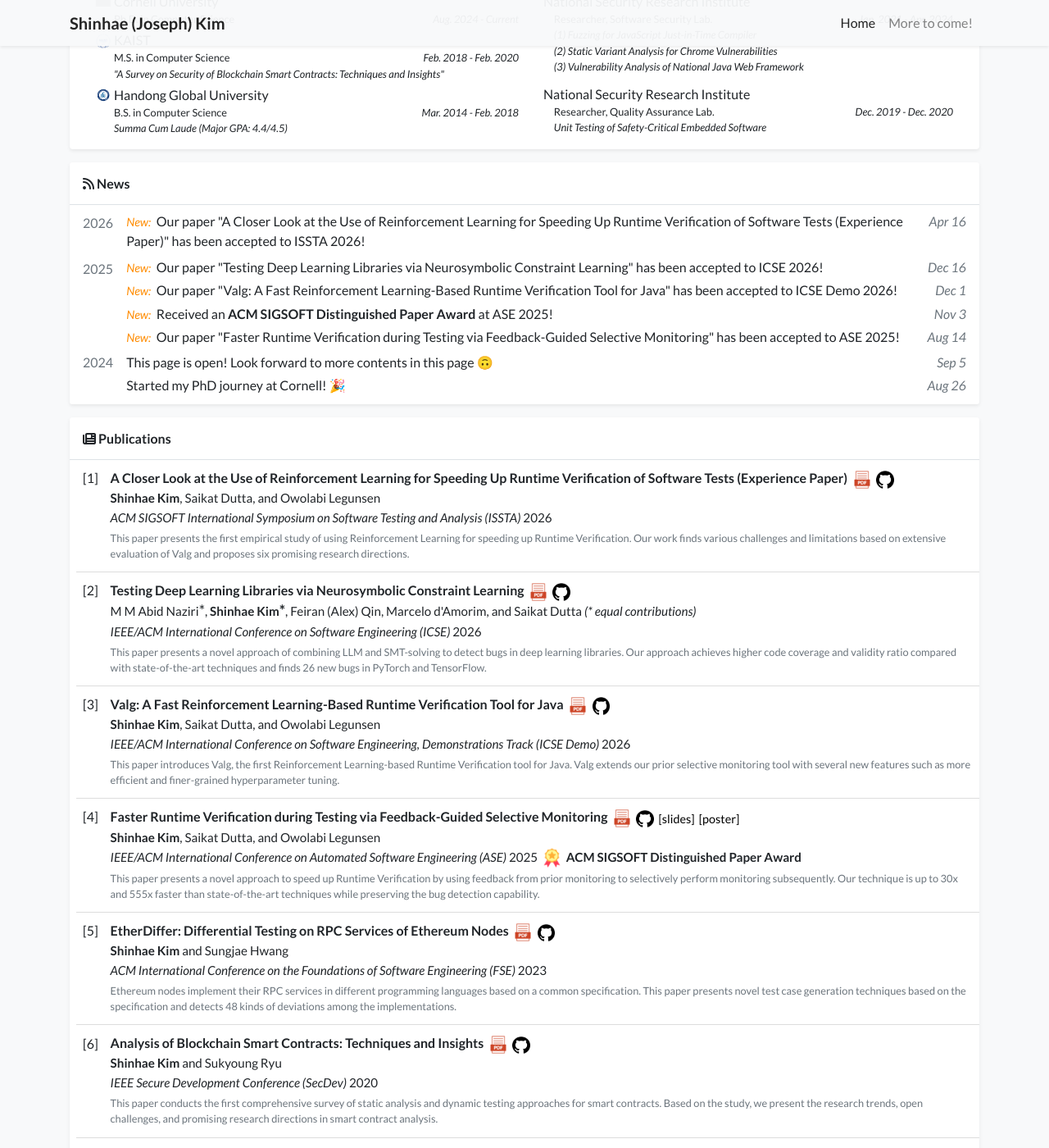
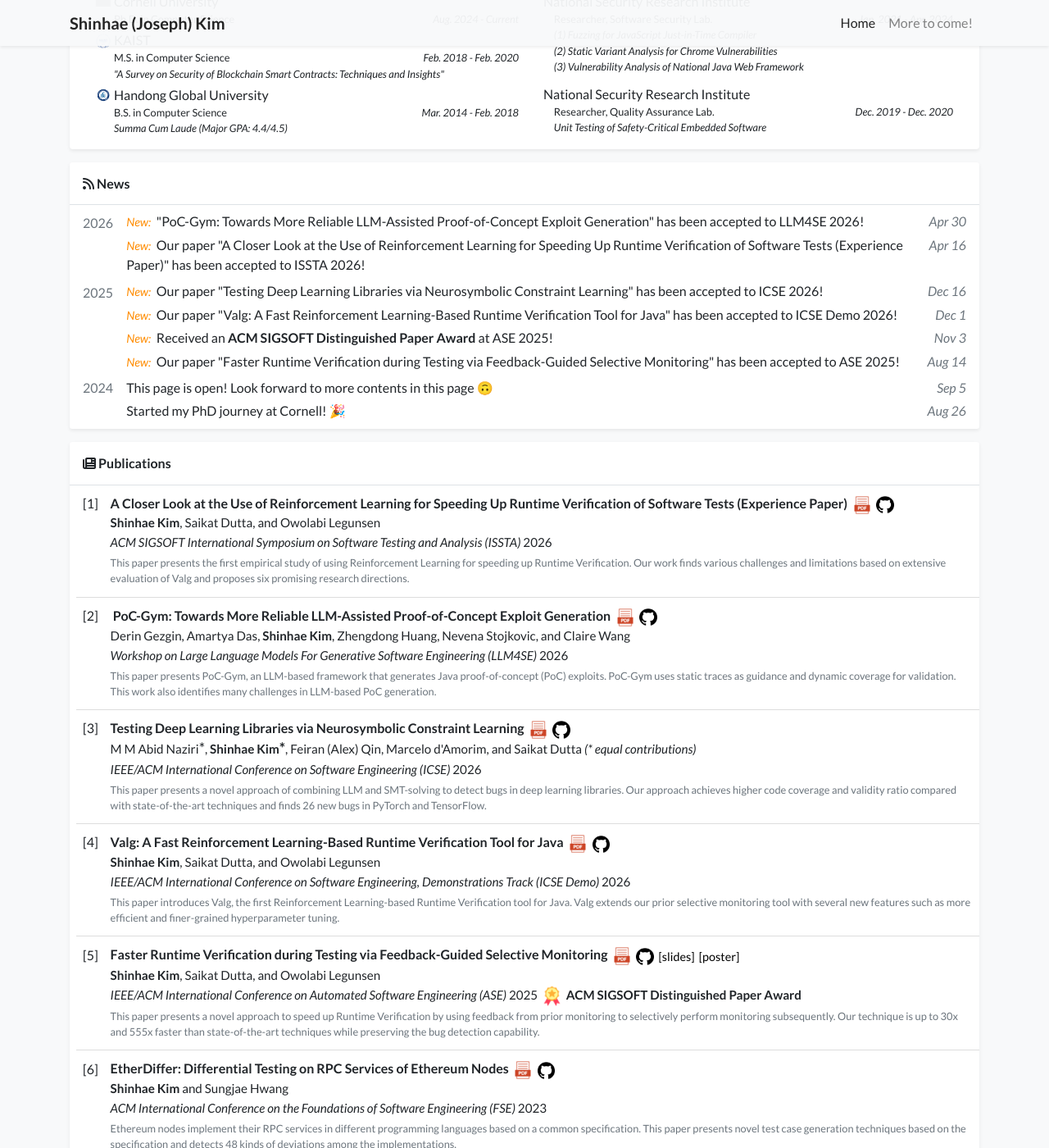
Before and after one commit to shinhae-kim/shinhae-kim.github.io, a Jekyll site: the page index.html, which Jekyll copies as it is, in a window 1280 px wide and 1400 px high, scrolled down 710 px. Shown: the whole window at 82% size. Built offline with Jekyll 4.4.1, drawn with Linux system fonts in a browser that asks for light colours; a style sheet for code colours, icons or effects is not loaded; grey boxes are pictures that could not be loaded.

Commit message:
llm4se'26

```diff
--- a/index.html
+++ b/index.html
@@ -247,7 +247,11 @@ document.querySelectorAll(".root-path-text").forEach(function(element){
 <div class="media py-1" style="margin-bottom: -9px; padding-bottom: 0;">
   <div class="mr-3 text-muted my-1" style="margin-bottom: 0; padding-top: 2px; padding-bottom: 0;">2026</div>
   <div class="media-body">
-    <div class="my-1 d-flex bullet" style="padding-bottom: .5px;">
+    <div class="my-1 d-flex bullet" style="padding-bottom: .75px;">
+      <div>"PoC-Gym: Towards More Reliable LLM-Assisted Proof-of-Concept Exploit Generation" has been accepted to LLM4SE 2026!</div>
+      <div class="ml-auto mt-auto text-muted no-break"><i>Apr 30</i></div>
+    </div>
+    <div class="my-1 d-flex bullet" style="padding-bottom: .75px;">
       <div> Our paper "A Closer Look at the Use of Reinforcement Learning for
 	      Speeding Up Runtime Verification of Software Tests (Experience Paper)" has been accepted to ISSTA 2026!</div>
       <div class="ml-auto text-muted no-break" style="align-self: flex-start;"><i>Apr 16</i></div>
@@ -258,19 +262,19 @@ document.querySelectorAll(".root-path-text").forEach(function(element){
 <div class="media py-1" style="margin-bottom: -9px; padding-bottom: 0;">
   <div class="mr-3 text-muted my-1" style="margin-bottom: 0; padding-top: 2px; padding-bottom: 0;">2025</div>
   <div class="media-body">
-    <div class="my-1 d-flex bullet" style="padding-bottom: .5px;">
+    <div class="my-1 d-flex bullet" style="padding-bottom: .75px;">
       <div>Our paper "Testing Deep Learning Libraries via Neurosymbolic Constraint Learning" has been accepted to ICSE 2026!</div>
       <div class="ml-auto mt-auto text-muted no-break"><i>Dec 16</i></div>
     </div>
-    <div class="my-1 d-flex bullet" style="padding-bottom: .5px;">
+    <div class="my-1 d-flex bullet" style="padding-bottom: .75px;">
       <div>Our paper "Valg: A Fast Reinforcement Learning-Based Runtime Verification Tool for Java" has been accepted to ICSE Demo 2026!</div>
       <div class="ml-auto mt-auto text-muted no-break"><i>Dec 1</i></div>
     </div>
-    <div class="my-1 d-flex bullet" style="padding-bottom: .5px;">
+    <div class="my-1 d-flex bullet" style="padding-bottom: .75px;">
       <div>Received an <b> ACM SIGSOFT Distinguished Paper Award </b> at ASE 2025!</div>
       <div class="ml-auto mt-auto text-muted no-break"><i>Nov 3</i></div>
     </div>
-    <div class="my-1 d-flex bullet" style="margin-bottom: 0; padding-bottom: 0;">
+    <div class="my-1 d-flex bullet" style="padding-bottom: 0.75px;">
       <div>Our paper "Faster Runtime Verification during Testing via Feedback-Guided Selective Monitoring" has been accepted to ASE 2025!</div>
       <div class="ml-auto mt-auto text-muted no-break"><i>Aug 14</i></div>
     </div>
@@ -338,11 +342,36 @@ Speeding Up Runtime Verification of Software Tests (Experience Paper)
   </div>
 </div>
 
+<div class="d-md-block ml-2" style="border-top: 1px solid #ddd; margin-top: 0.25rem; padding-top: 0.25rem;">
+  <div class="col-12 p-2 pl-2">
+    <h6 class="mt-0 mb-0" style="font-size: 1rem; font-weight: 600;">
+      <span style="display: inline-block; width: 2.1rem; font-weight: normal;">[2]</span> PoC-Gym: Towards More Reliable LLM-Assisted Proof-of-Concept Exploit Generation
+      <a target="_blank" style="margin-left: 0.15rem;">
+        <img src="/assets/images/etc/pdf.png" alt="PDF" style="height: 1.5rem; vertical-align: middle;">
+      </a>
+      <a target="_blank" style="margin-left: 0.15rem;">
+        <img src="/assets/images/etc/github-logo.png" alt="GitHub" style="height: 1.35rem; vertical-align: middle;">
+      </a>
+    </h6>
+    <div style="padding-left: 2.1rem;">
+      <p class="mb-0 small" style="font-size: 0.95rem; margin-top: -0.07rem;">
+        <span class="text-body">Derin Gezgin</span>, <span class="text-body">Amartya Das</span>, <strong>Shinhae Kim</strong>, <span class="text-body">Zhengdong Huang</span>, <span class="text-body">Nevena Stojkovic</span>, and <span class="text-body">Claire Wang</span>
+      </p>
+      <p class="small" style="font-size: 0.95rem; margin-top: 0.11rem; margin-bottom: 0;">
+        <i style="font-weight: 400;">Workshop on Large Language Models For Generative Software Engineering (LLM4SE) </i> 2026
+      </p>
+      <p class="mt-1 mb-0 small text-muted">
+        This paper presents PoC-Gym, an LLM-based framework that generates Java proof-of-concept (PoC) exploits. PoC-Gym uses static traces as guidance and dynamic coverage for validation. This work also identifies many challenges in LLM-based PoC generation.
+      </p>
+    </div>
+  </div>
+</div>
+
 
 <div class="d-md-block ml-2" style="border-top: 1px solid #ddd; margin-top: 0.25rem; padding-top: 0.25rem;">
   <div class="col-12 p-2 pl-2">
     <h6 class="mt-0 mb-0" style="font-size: 1rem; font-weight: 600;">
-      <span style="display: inline-block; width: 2.1rem; font-weight: normal;">[2]</span>Testing Deep Learning Libraries via Neurosymbolic Constraint Learning
+      <span style="display: inline-block; width: 2.1rem; font-weight: normal;">[3]</span>Testing Deep Learning Libraries via Neurosymbolic Constraint Learning
       <a href="/assets/pdf/icse26-paper.pdf" target="_blank" style="margin-left: 0.15rem;">
         <img src="/assets/images/etc/pdf.png" alt="PDF" style="height: 1.5rem; vertical-align: middle;">
       </a>
@@ -368,7 +397,7 @@ Speeding Up Runtime Verification of Software Tests (Experience Paper)
 <div class="d-md-block ml-2" style="border-top: 1px solid #ddd; margin-top: 0.25rem; padding-top: 0.25rem;">
   <div class="col-12 p-2 pl-2">
     <h6 class="mt-0 mb-0" style="font-size: 1rem; font-weight: 600;">
-      <span style="display: inline-block; width: 2.1rem; font-weight: normal;">[3]</span>Valg: A Fast Reinforcement Learning-Based Runtime Verification Tool for Java
+      <span style="display: inline-block; width: 2.1rem; font-weight: normal;">[4]</span>Valg: A Fast Reinforcement Learning-Based Runtime Verification Tool for Java
       <a href="/assets/pdf/icse26-demo-paper.pdf" target="_blank" style="margin-left: 0.15rem;">
         <img src="/assets/images/etc/pdf.png" alt="PDF" style="height: 1.5rem; vertical-align: middle;">
       </a>
@@ -394,7 +423,7 @@ Speeding Up Runtime Verification of Software Tests (Experience Paper)
 <div class="d-md-block ml-2" style="border-top: 1px solid #ddd; margin-top: 0.25rem; padding-top: 0.25rem;">
   <div class="col-12 p-2 pl-2">
     <h6 class="mt-0 mb-0" style="font-size: 1rem; font-weight: 600;">
-      <span style="display: inline-block; width: 2.1rem; font-weight: normal;">[4]</span>Faster Runtime Verification during Testing via Feedback-Guided Selective Monitoring
+      <span style="display: inline-block; width: 2.1rem; font-weight: normal;">[5]</span>Faster Runtime Verification during Testing via Feedback-Guided Selective Monitoring
       <a href="/assets/pdf/ase25-paper.pdf" target="_blank" style="margin-left: 0.15rem;">
         <img src="/assets/images/etc/pdf.png" alt="PDF" style="height: 1.5rem; vertical-align: middle;">
       </a>
@@ -429,7 +458,7 @@ Speeding Up Runtime Verification of Software Tests (Experience Paper)
 <div class="d-md-block ml-2" style="border-top: 1px solid #ddd; margin-top: 0.25rem; padding-top: 0.25rem;">
   <div class="col-12 p-2 pl-2">
     <h6 class="mt-0 mb-0" style="font-size: 1rem; font-weight: 600;">
-      <span style="display: inline-block; width: 2.1rem; font-weight: normal;">[5]</span>EtherDiffer: Differential Testing on RPC Services of Ethereum Nodes
+      <span style="display: inline-block; width: 2.1rem; font-weight: normal;">[6]</span>EtherDiffer: Differential Testing on RPC Services of Ethereum Nodes
       <a href="/assets/pdf/fse23-paper.pdf" target="_blank" style="margin-left: 0.15rem;">
         <img src="/assets/images/etc/pdf.png" alt="PDF" style="height: 1.5rem; vertical-align: middle;">
       </a>
@@ -454,7 +483,7 @@ Speeding Up Runtime Verification of Software Tests (Experience Paper)
 <div class="d-md-block ml-2" style="border-top: 1px solid #ddd; margin-top: 0.25rem; padding-top: 0.25rem;">
   <div class="col-12 p-2 pl-2">
     <h6 class="mt-0 mb-0" style="font-size: 1rem; font-weight: 600;">
-      <span style="display: inline-block; width: 2.1rem; font-weight: normal;">[6]</span>Analysis of Blockchain Smart Contracts: Techniques and Insights
+      <span style="display: inline-block; width: 2.1rem; font-weight: normal;">[7]</span>Analysis of Blockchain Smart Contracts: Techniques and Insights
       <a href="/assets/pdf/secdev20-paper.pdf" target="_blank" style="margin-left: 0.15rem;">
         <img src="/assets/images/etc/pdf.png" alt="PDF" style="height: 1.5rem; vertical-align: middle;">
       </a>
@@ -477,7 +506,7 @@ Speeding Up Runtime Verification of Software Tests (Experience Paper)
 <div class="d-md-block ml-2" style="border-top: 1px solid #ddd; margin-top: 0.25rem; padding-top: 0.25rem;">
   <div class="col-12 p-2 pl-2">
     <h6 class="mt-0 mb-0" style="font-size: 1rem; font-weight: 600;">
-      <span style="display: inline-block; width: 2.1rem; font-weight: normal;">[7]</span>A Comparison of Static Analysis Tools on Accuracy of Memory Error Detection
+      <span style="display: inline-block; width: 2.1rem; font-weight: normal;">[8]</span>A Comparison of Static Analysis Tools on Accuracy of Memory Error Detection
       <img src="/assets/images/etc/pdf.png" alt="PDF" style="height: 1.5rem; vertical-align: middle; margin-left: 0.15rem;">
       <img src="/assets/images/etc/github-logo.png" alt="GitHub" style="height: 1.35rem; vertical-align: middle; margin-left: 0.15rem;">
     </h6>
@@ -498,7 +527,7 @@ Speeding Up Runtime Verification of Software Tests (Experience Paper)
 <div class="d-md-block ml-2" style="border-top: 1px solid #ddd; margin-top: 0.25rem; padding-top: 0.25rem; padding-bottom: 0.25rem;">
   <div class="col-12 p-2 pl-2">
     <h6 class="mt-0 mb-0" style="font-size: 1rem; font-weight: 600;">
-      <span style="display: inline-block; width: 2.1rem; font-weight: normal;">[8]</span>Parametric Image Generation and Enhancement in Contrast-Enhanced Ultrasonography
+      <span style="display: inline-block; width: 2.1rem; font-weight: normal;">[9]</span>Parametric Image Generation and Enhancement in Contrast-Enhanced Ultrasonography
       <img src="/assets/images/etc/pdf.png" alt="PDF" style="height: 1.5rem; vertical-align: middle; margin-left: 0.15rem;">
       <img src="/assets/images/etc/github-logo.png" alt="GitHub" style="height: 1.35rem; vertical-align: middle; margin-left: 0.15rem;">
     </h6>
```
